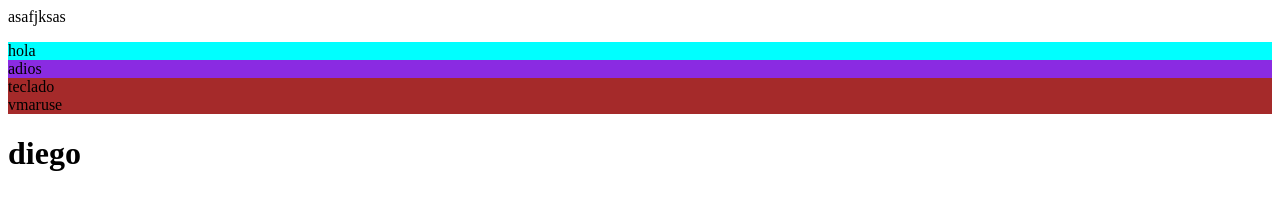
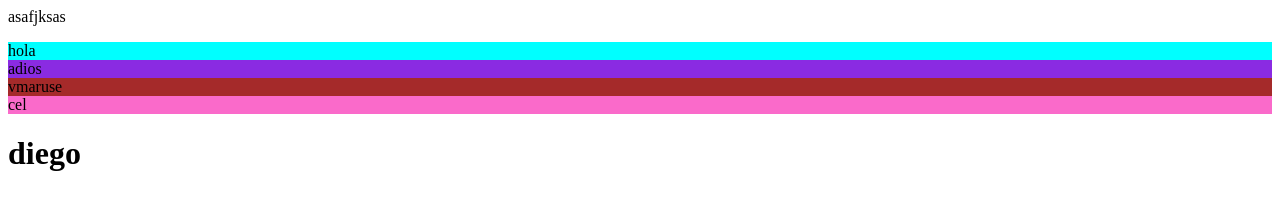
Before and after one commit to thejudge8/Proyecto-00-JD, a plain HTML site: page index.html in a window 1280 px wide. Drawn offline with Linux system fonts and the light colour scheme.

Commit message:
la vmavma de jfruan

```diff
--- a/index.html
+++ b/index.html
@@ -9,8 +9,10 @@
     <p>asafjksas</p>
     <div class="aaa">hola</div>
     <div class="bbb">adios</div>
-    <div class="ccc">teclado</div>
+
     <div class="ddd">vmaruse</div>
+    <div class="xxx">cel</div>
+
 
     <h1>diego
 </body>
--- a/style.css
+++ b/style.css
@@ -10,3 +10,6 @@
 .ddd{
     background-color: brown;
 }
+.xxx{
+    background-color: rgb(250, 106, 202);
+}
```
